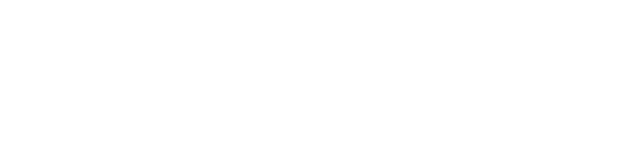
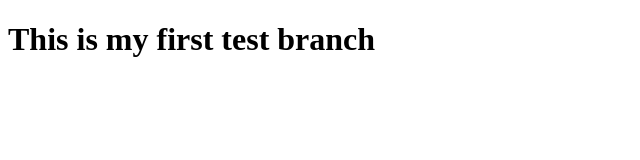
Before and after one commit to mmilade/my-test-repo, a plain HTML site: page index.html in a window 1280 px wide. Shown: the whole page, without its empty margins (0-640 px from the left). Drawn offline with Linux system fonts and the light colour scheme.

Commit message:
Added a new header 1

```diff
--- a/index.html
+++ b/index.html
@@ -4,6 +4,8 @@
     <title>This is my git test</title>
   </head>
   <body>
-
+    <h1>
+      This is my first test branch
+    </h1>
   </body>
 </html>
```
